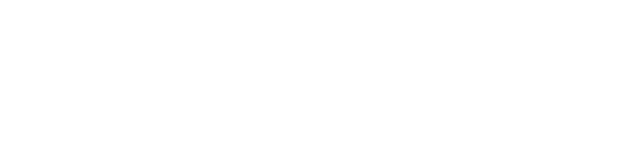
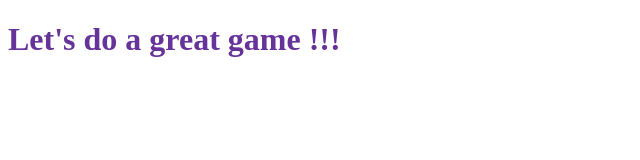
Before and after one commit to kcouliba/OpenClassRoomJavascriptGame, a plain HTML site: page html/index.html in a window 1280 px wide. Shown: the whole page, without its empty margins (0-640 px from the left). Drawn offline with Linux system fonts and the light colour scheme.

Commit message:
css file linked properly to html

```diff
--- a/css/index.css
+++ b/css/index.css
@@ -0,0 +1,3 @@
+h1 {
+    color: rebeccapurple;
+}
--- a/html/index.html
+++ b/html/index.html
@@ -1,7 +1,12 @@
 <!DOCTYPE html>
 <html>
     <head>
+        <meta lang="fr" charset="utf-8" />
+        <link rel="stylesheet" href="../css/index.css" type="text/css" />
+
+        <title>Let's play</title>
     </head>
     <body>
+        <h1>Let's do a great game !!!</h1>
     </body>
 </html>
```
